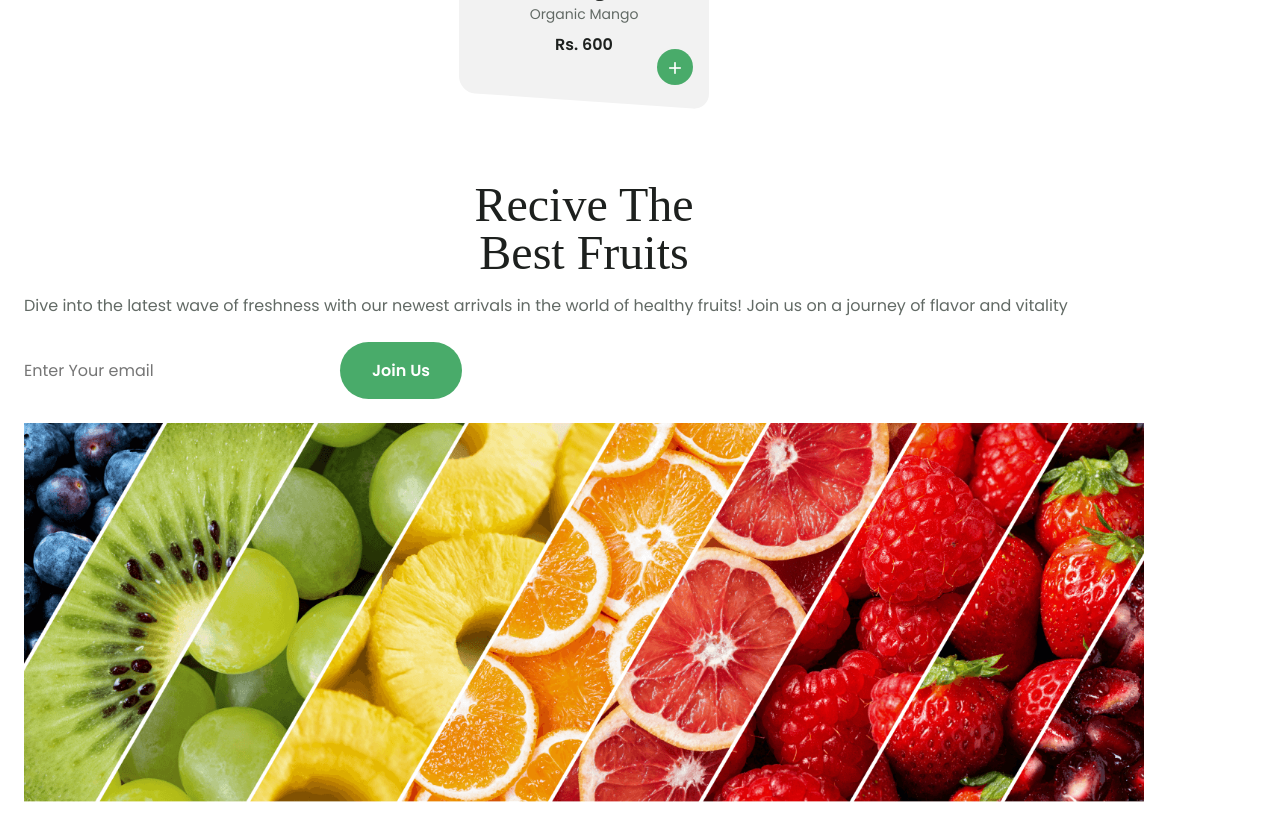
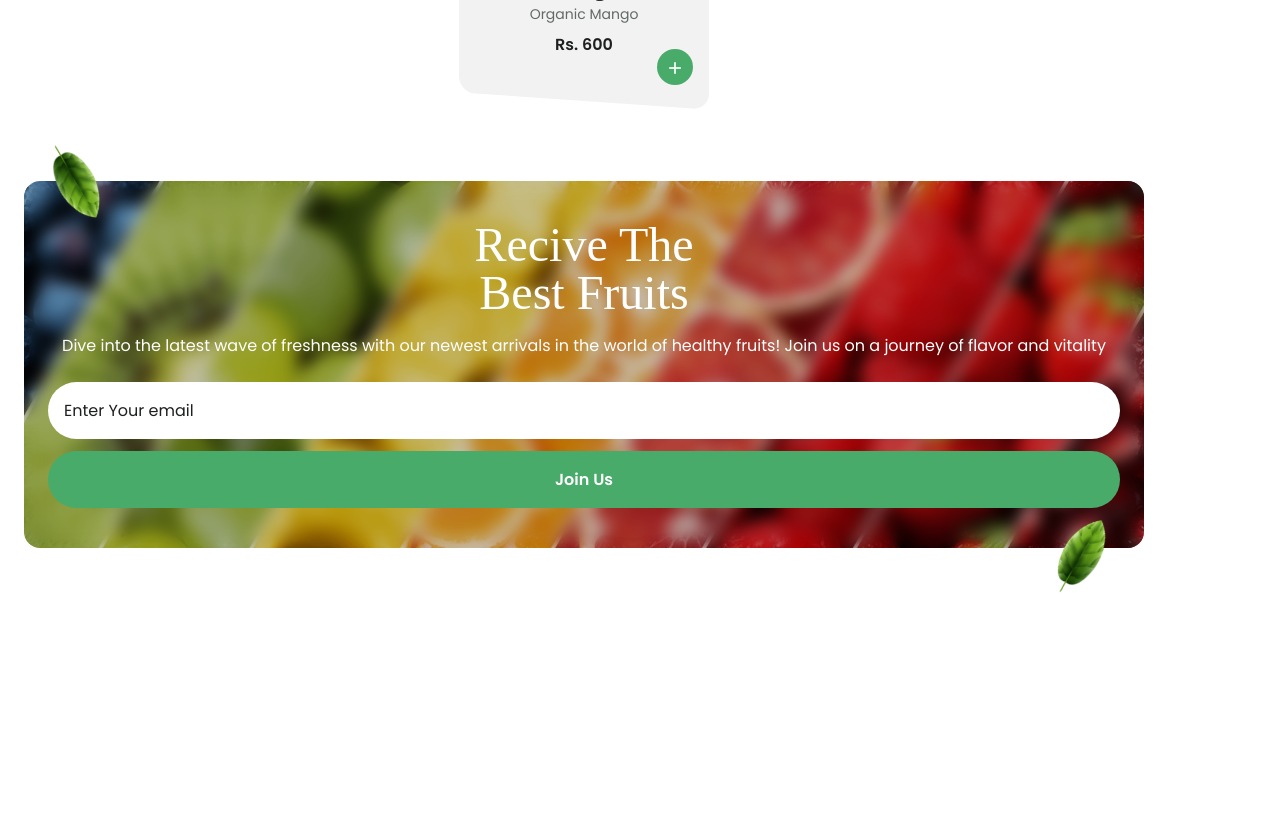
Before and after one commit to Padam7890/Fruit-website-using-react, a React (Vite) app: page / in a window 1280 px wide. Shown: the part 4060-4878 px from the top of the page. After the commit the page ends 4688 px from the top, so only its background shows below. Built offline with nearby package versions, Linux system fonts and the light colour scheme; a web font is replaced by a local one.

Commit message:
new changes

```diff
--- a/src/Components/Join us/Joinus.css
+++ b/src/Components/Join us/Joinus.css
@@ -0,0 +1,82 @@
+.join__container{
+    position: relative;
+    padding-bottom: 4rem;
+}
+
+.join__content{
+    position: relative;
+    padding: 2.5rem 1.5rem;
+    row-gap: 2rem;
+    border-radius: 1rem;
+    overflow: hidden;
+}
+
+.join__content::after{
+    content: "";
+    position: absolute;
+    top: 0;
+    left: 0;
+    width: 100%;
+    height: 100%;
+    background-color: hsla(0, 0%, 0%, .2);
+    border-radius: 1rem;
+    backdrop-filter: blur(8px);
+}
+.join__bg{
+    position: absolute;
+    width: 100%;
+    height: 100%;
+    object-fit: cover;
+    object-position: left;
+}
+.join__data,
+.join__form{
+    z-index: 5;
+}
+
+.join__data .section__title,
+.join__description{
+    color: var(--white-color);
+    text-align: center;
+}
+
+.join__form{
+    display: grid;
+    row-gap: .75rem;
+}
+
+
+.join__input{
+    width: 100%;
+    padding: 1rem;
+    border-radius: 4rem;
+    background-color: #fff;
+    color: var(--title-color);
+    transition: background-color .4s;
+}
+
+.join__input::placeholder{
+    color: var(--title-color);
+}
+.join__button{
+    cursor: pointer;
+}
+
+.join__leaf-1,
+
+.join__leaf-2
+{
+    position: absolute;
+    width: 80px;
+}
+.join__leaf-1{
+    top: -2.5rem;
+    left: .75rem;
+    rotate: 135deg;
+}
+
+.join__leaf-2{
+    bottom: 1rem;
+    right:1.5rem;
+    rotate: 15deg;
+}
--- a/src/Components/Join us/Joinus.jsx
+++ b/src/Components/Join us/Joinus.jsx
@@ -1,6 +1,10 @@
 import React from "react";
 import "./Joinus.css";
 import Join_bg from "../../assets/img/join-bg.png";
+import leaf from "../../assets/img/leaf.png";
+
+
+
 
 const Joinus = () => {
   return (
@@ -30,6 +34,8 @@ const Joinus = () => {
           </form>
           <img src={Join_bg} alt="image" className="join__bg" />
         </div>
+        <img src={leaf} alt="" className="join__leaf-1" />
+        <img src={leaf} alt="" className="join__leaf-2" />
       </div>
     </section>
   );
```
